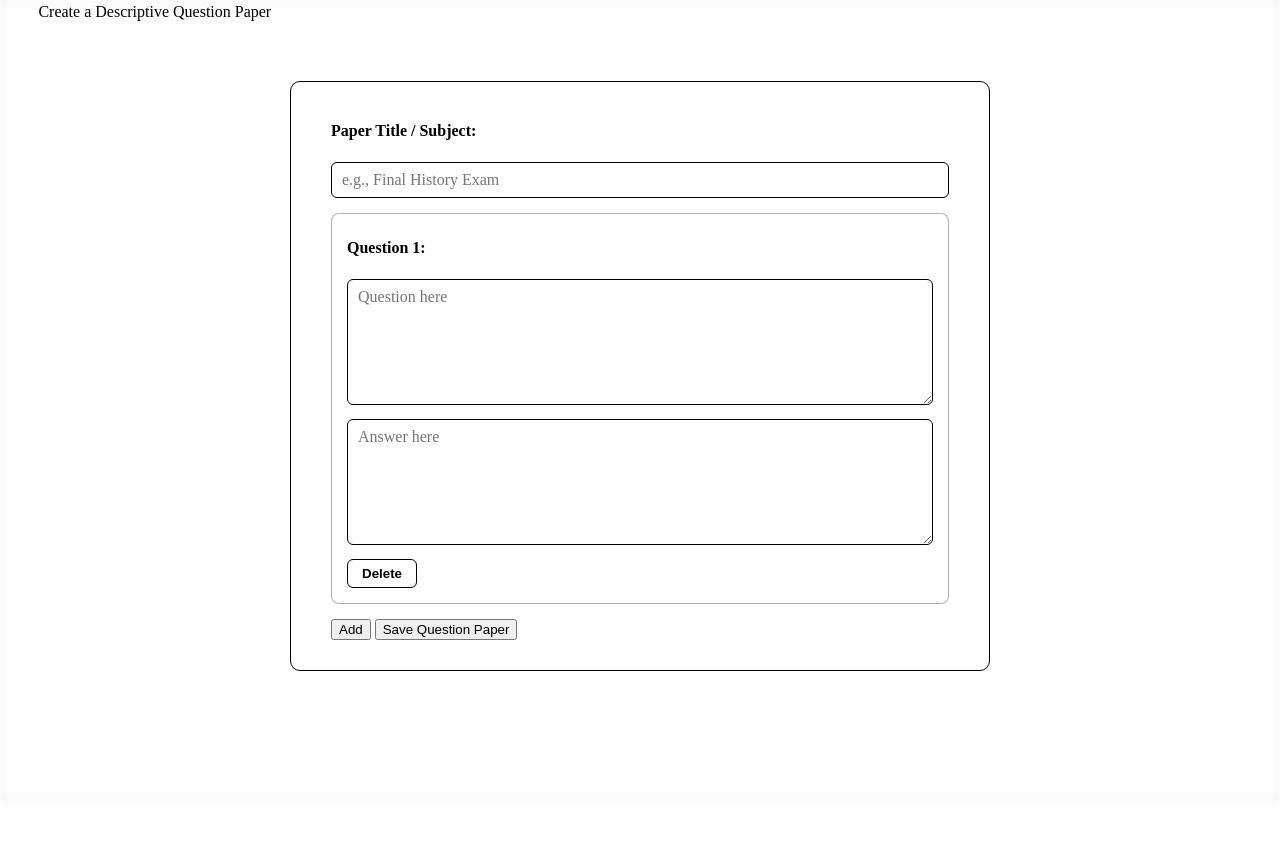
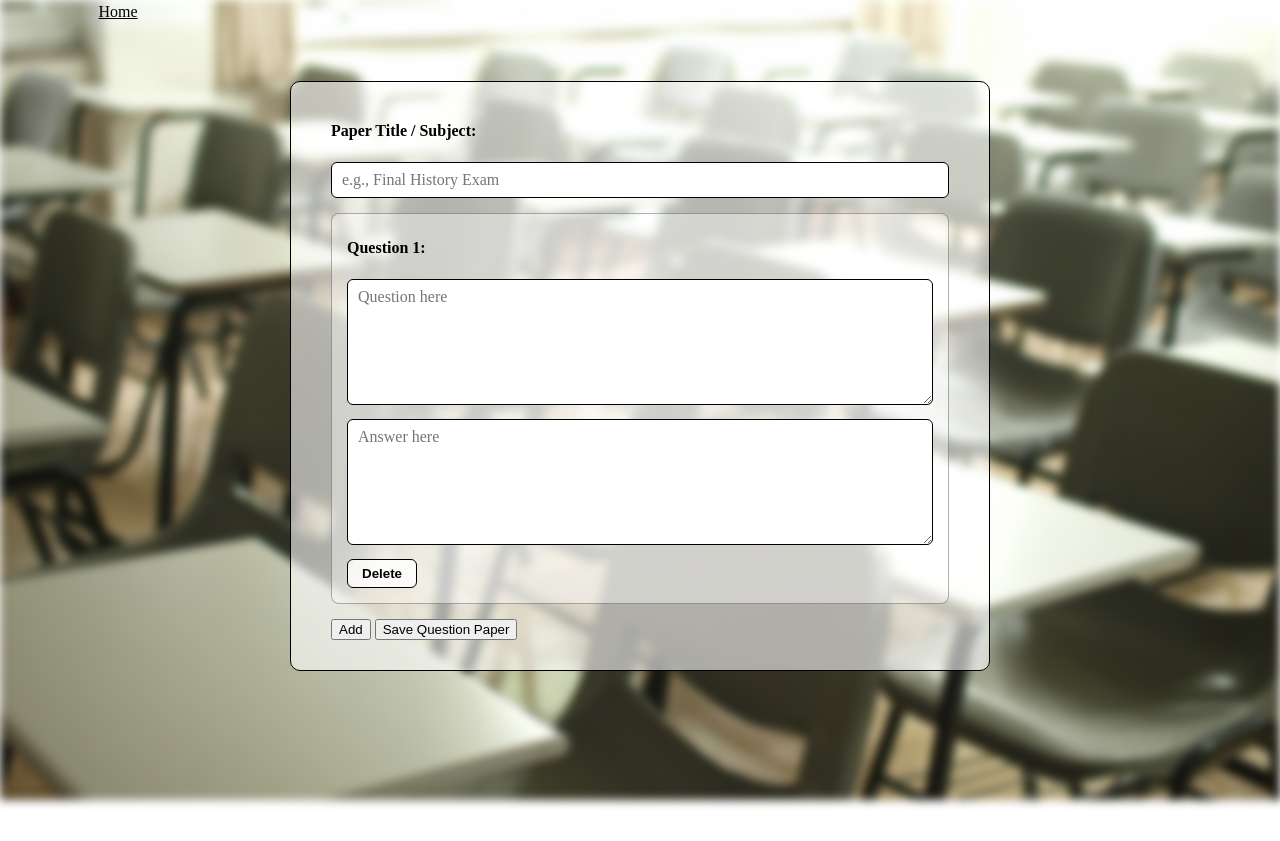
Before and after one commit to meanoobgod/collageproject, a Flask app: page /new in a window 1280 px wide. Run offline with Flask 3, Linux system fonts and the light colour scheme.

Commit message:
Update new_paper.html

```diff
--- a/templates/new_paper.html
+++ b/templates/new_paper.html
@@ -2,10 +2,11 @@
 <html>
 <head><title>Create Question Paper</title></head>
 <link rel="stylesheet" href="{{ url_for('static', filename='css/new_paper.css') }}">
-<link rel="stylesheet" href="{{ url_for('static', filename='css/common.css') }}">
 <body>
-    <img id="background" scr="{{ url_for('static', filename='photos/horizontal-background-2.jpg') }}"
-    <h2>Create a Descriptive Question Paper</h2>
+    <img id="background" src="{{ url_for('static', filename='photos/horizontal-background-2.jpg') }}">
+    <nav>
+        <a href="/">Home</a>
+    </nav>
     <div id="Global-Question-Paper-Form">
         <form method="POST">
             <label>Paper Title / Subject:</label><br>
```
